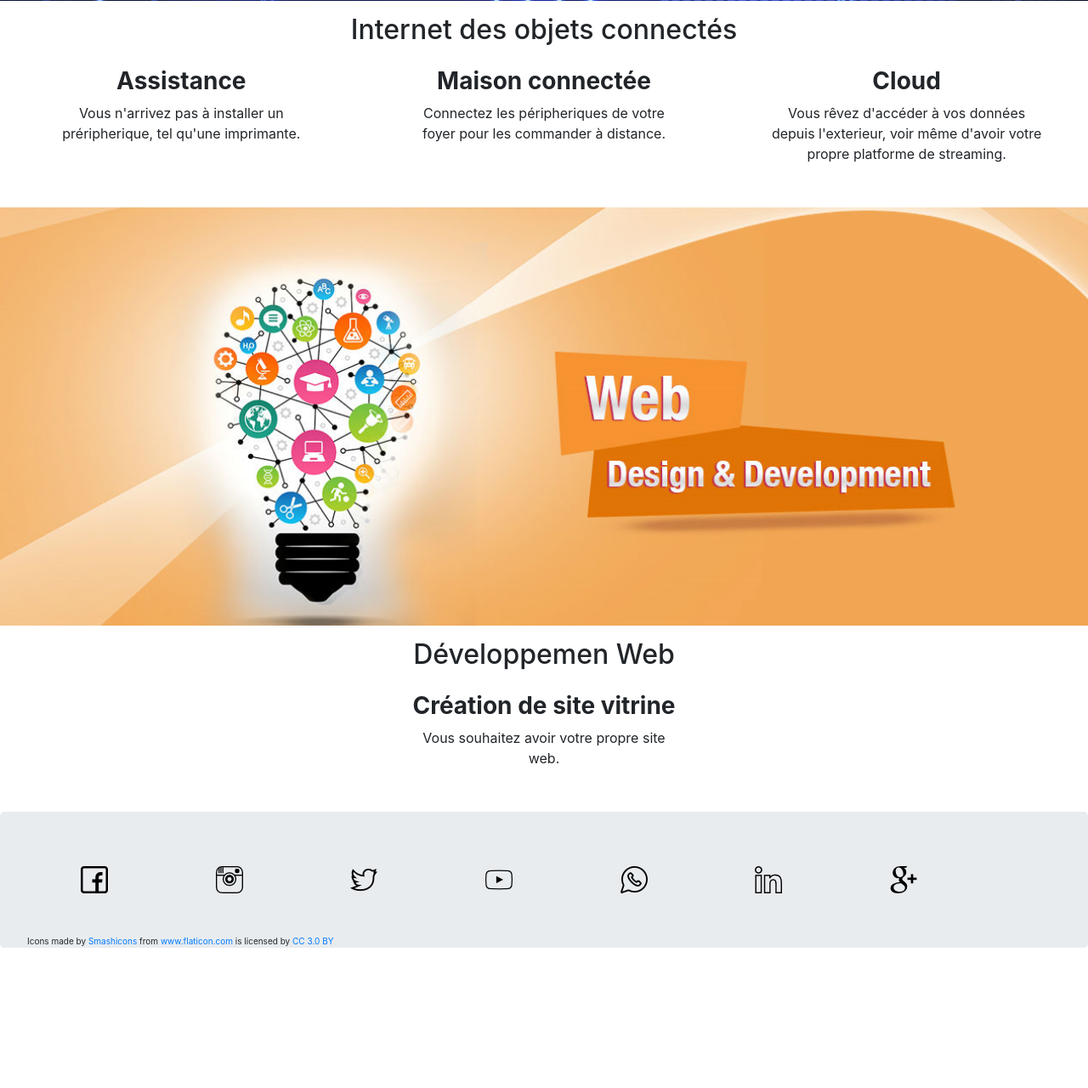
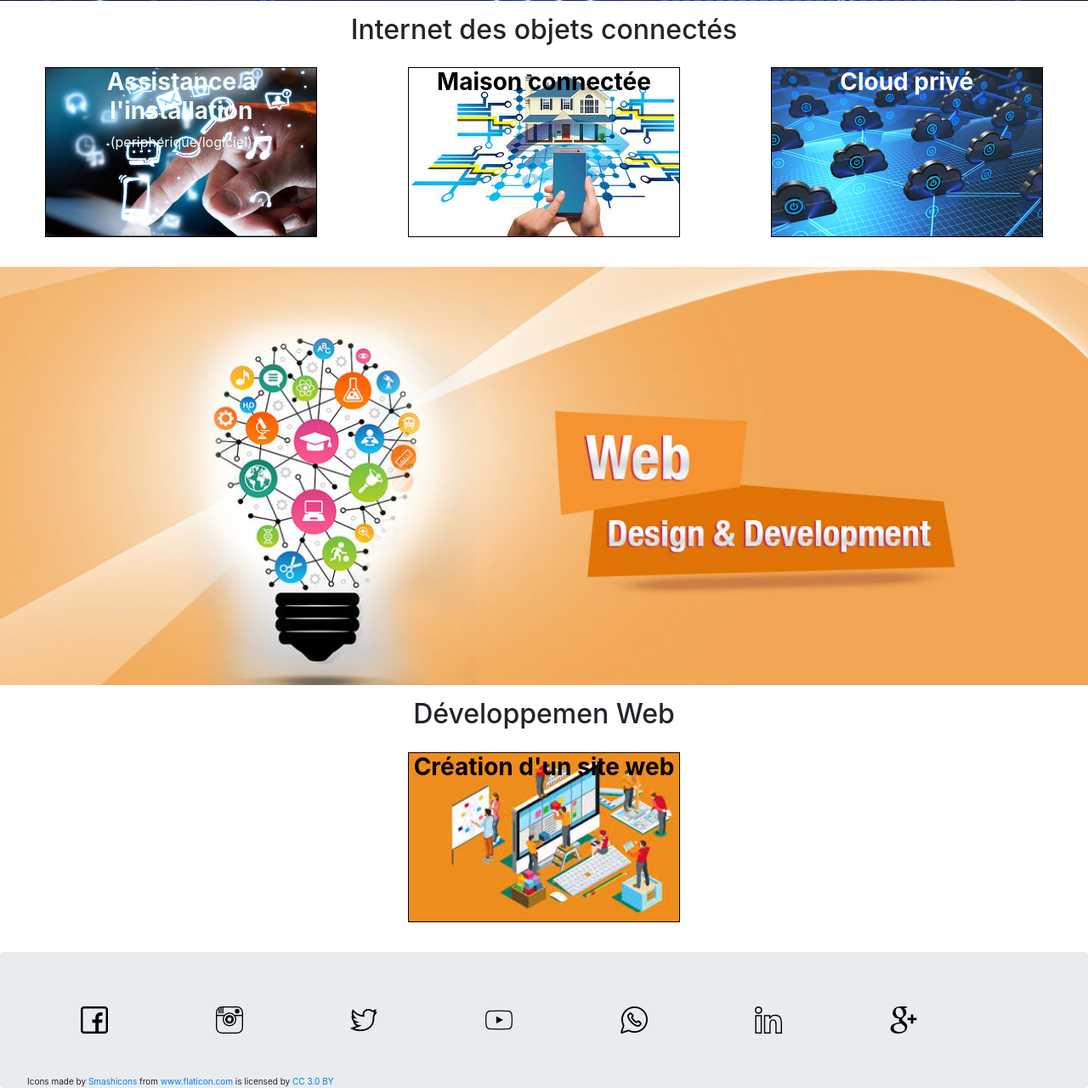
Before and after one commit to Ju2z4y/MyWebSitePhp, a PHP site: page /services.php in a window 1280 px wide. Shown: the part 1805-3085 px from the top of the page at 85% size. Before the commit the page ends 2920 px from the top, so only its background shows below. Run offline with PHP 8.4, Linux system fonts and the light colour scheme.

Commit message:
MAJ services

```diff
--- a/services.php
+++ b/services.php
@@ -59,10 +59,34 @@
             color: aliceblue;
         }
 
+        .assistance {
+            background-image: url(images/assistance.PNG);
+            background-size: cover;
+            color: azure
+        }
+
         .creation {
             background-image: url(images/creation.jpg);
             background-size: cover;
             color: aliceblue;
+        }
+
+        .connected {
+            background-image: url(images/connected.PNG);
+            background-size: cover;
+            color: black;
+        }
+
+        .cloud {
+            background-image: url(images/cloud.jpg);
+            background-size: cover;
+            color: white;
+        }
+
+        .web {
+            background-image: url(images/web.jpg);
+            background-size: cover;
+            color: black;
         }
 
         .serviceContent {
@@ -137,16 +161,31 @@ require('includes/navbar.php');
     </div>
     <div class="hardWareBox">
         <div class="hardWareService">
-            <h3>Assistance</h3>
-            <p>Vous n'arrivez pas à installer un préripherique, tel qu'une imprimante.</p>
+            <div class="hardWareTitre assistance" data-toggle="collapse" data-target="#demo4">
+                <h3>Assistance à l'installation</h3>
+                <p>(peripherique/logiciel)</p>
+            </div>
+            <div class="serviceContent collapse" id="demo4">
+                <p>Vous n'arrivez pas à installer un préripherique, tel qu'une imprimante.</p>
+                <p>Ou un logiciel, tel que le pack Office.</p>
+            </div>
         </div>
         <div class="hardWareService">
-            <h3>Maison connectée</h3>
-            <p>Connectez les péripheriques de votre foyer pour les commander à distance.</p>
+            <div class="hardWareTitre connected" data-toggle="collapse" data-target="#demo5">
+                <h3>Maison connectée</h3>
+            </div>
+            <div class="serviceContent collapse" id="demo5">
+                <p>Connectez les péripheriques de votre foyer pour les commander à distance.</p>
+                <p>Par exemple avec la voix ou avec un smartphone.</p>
+            </div>
         </div>
         <div class="hardWareService">
-            <h3>Cloud</h3>
-            <p>Vous rêvez d'accéder à vos données depuis l'exterieur, voir même d'avoir votre propre platforme de streaming.</p>
+            <div class="hardWareTitre cloud" data-toggle="collapse" data-target="#demo6">
+                <h3>Cloud privé</h3>
+            </div>
+            <div class="serviceContent collapse" id="demo6">
+                <p>Vous rêvez d'accéder à vos données depuis l'exterieur, voir même d'avoir votre propre platforme de streaming.</p>
+            </div>
         </div>
     </div>
 
@@ -158,10 +197,15 @@ require('includes/navbar.php');
     </div>
     <div class="hardWareBox">
         <div class="hardWareService">
-            <h3>Création de site vitrine</h3>
-            <p>Vous souhaitez avoir votre propre site web.</p>
+            <div class="hardWareTitre web" data-toggle="collapse" data-target="#demo7">
+                <h3>Création d'un site web</h3>
+            </div>
+            <div class="serviceContent collapse" id="demo7">
+                <p>Vous souhaitez avoir votre propre site web.</p>
+            </div>
         </div>
     </div>
+
 
 <?php
 require('includes/footer.php');
```
Also changed, not shown: images/assistance.PNG (added), images/cloud.jpg (added), images/connected.PNG (added), images/web.jpg (added).
